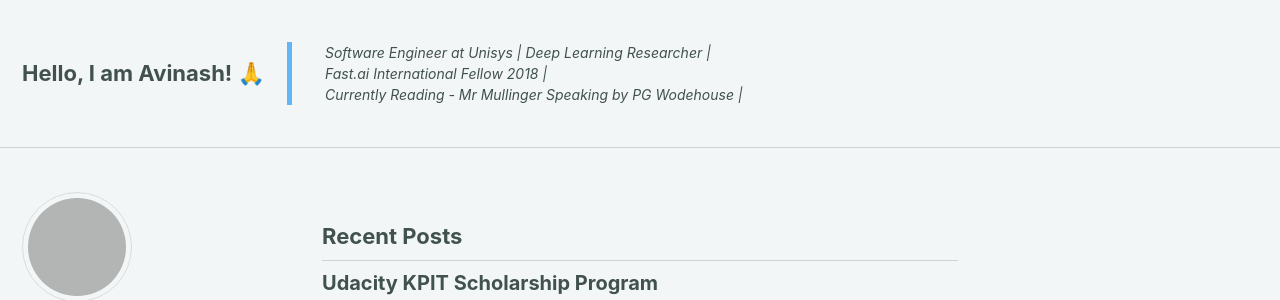
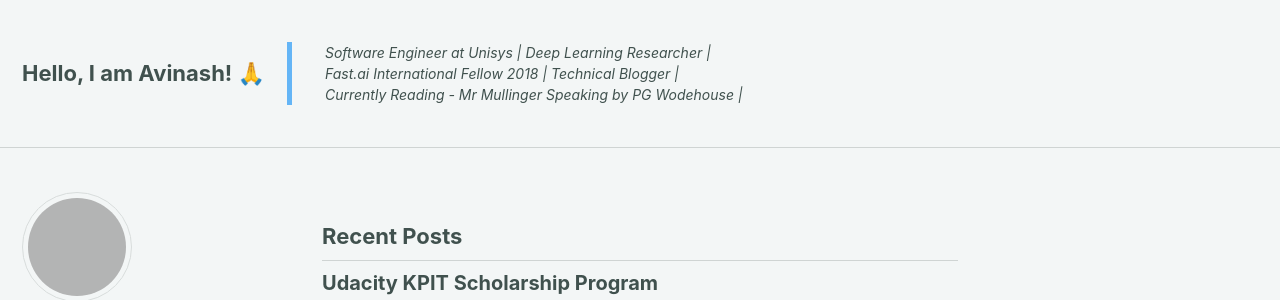
Before and after one commit to theimgclist/theimgclist.github.io, a Jekyll site: the page built from index.html, in a window 1280 px wide and 900 px high. Shown: the top 300 px of the window. Built offline with Jekyll 4.4.1, drawn with Linux system fonts in a browser that asks for light colours; nearby versions of some CDN libraries; the list of posts is cut into pages by our own code; grey boxes are pictures that could not be loaded.

Commit message:
Blog - Header updated

```diff
--- a/_includes/masthead.html
+++ b/_includes/masthead.html
@@ -5,7 +5,7 @@
 
 		<a class="site-title" href="{{ '/' | absolute_url }}">Hello, I am Avinash! &#x1f64f;</a>
 		<div class="my-header">
-		<blockquote><p><em>Software Engineer at Unisys | Deep Learning Researcher | </br>Fast.ai International Fellow 2018 | </br>Currently Reading - Mr Mullinger Speaking by PG Wodehouse | </em></p></blockquote>
+		<blockquote><p><em>Software Engineer at Unisys | Deep Learning Researcher | </br>Fast.ai International Fellow 2018 | Technical Blogger |</br>Currently Reading - Mr Mullinger Speaking by PG Wodehouse | </em></p></blockquote>
 		</div>
         <ul class="visible-links">
           {% for link in site.data.navigation.main %}
```
